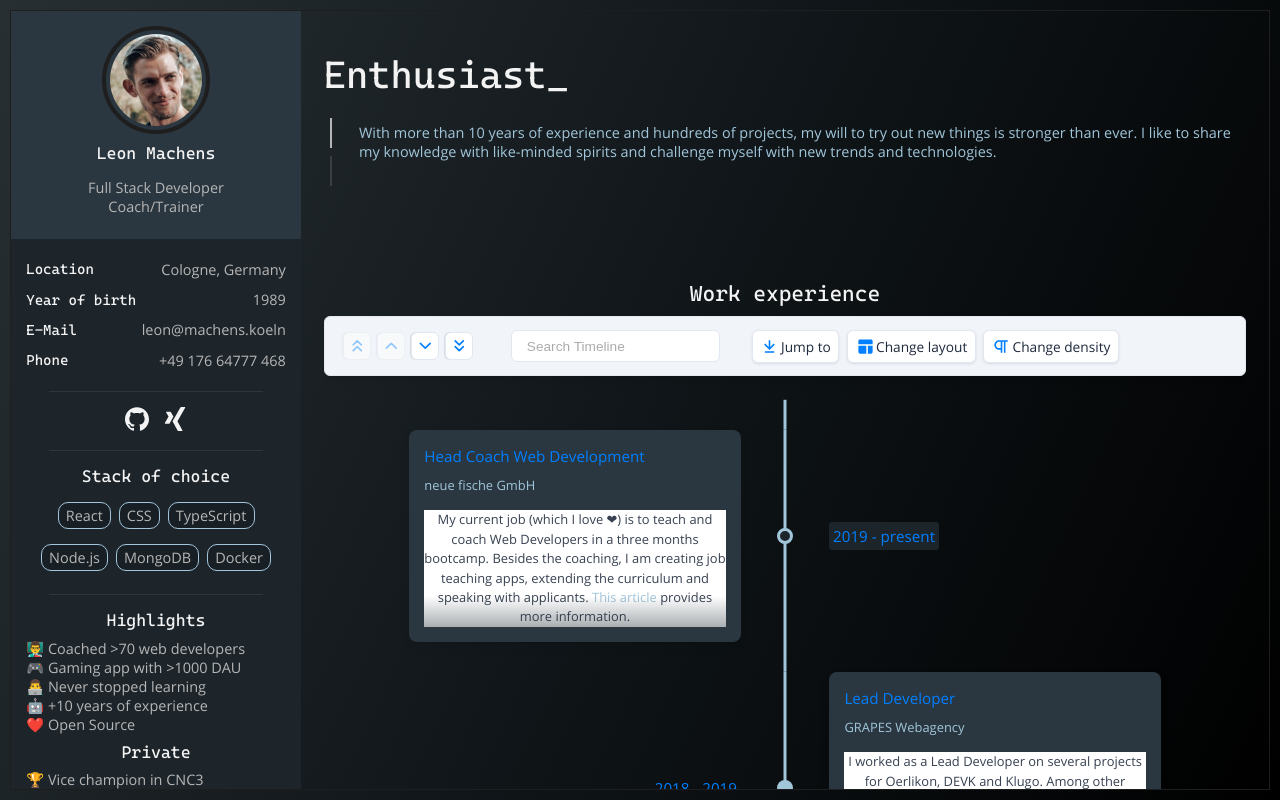
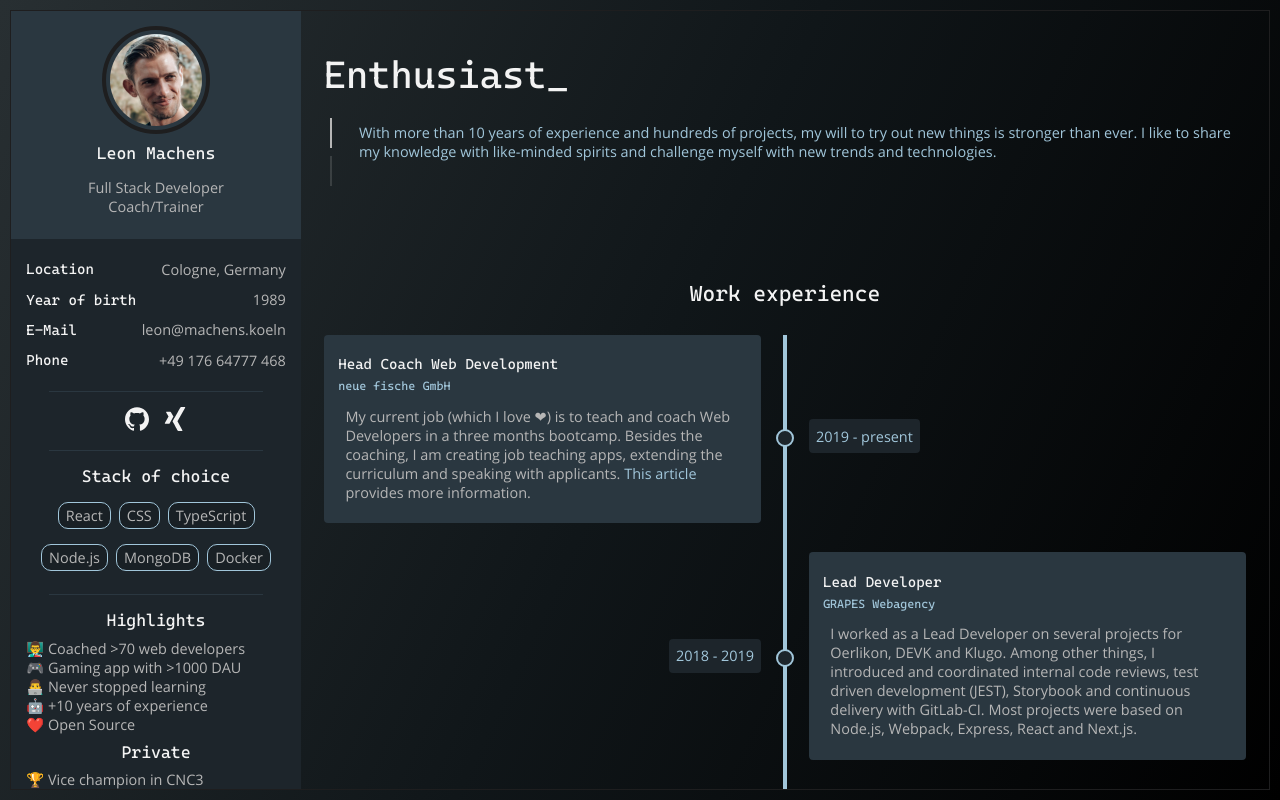
Before and after one commit to lmachens/cv, a Next.js app: page / in a window 1280 px wide. Built offline with nearby package versions, Linux system fonts and the light colour scheme.

Commit message:
♻️ Replace react-chrono with custom component

```diff
--- /dev/null
+++ b/components/chrono.js
@@ -0,0 +1,23 @@
+import styles from "../styles/Chrono.module.css";
+
+function chrono({ items }) {
+  return (
+    <section className={styles.chrono}>
+      {items.map((item) => (
+        <div key={item.title} className={styles.chrono__item}>
+          <div className={styles.chrono__range}>{item.range}</div>
+          <div className={styles.chrono__line} />
+          <article className={styles.chrono__card}>
+            <header>
+              <h4>{item.title}</h4>
+              <h5>{item.subtitle}</h5>
+            </header>
+            <main>{item.text}</main>
+          </article>
+        </div>
+      ))}
+    </section>
+  );
+}
+
+export default chrono;
--- a/components/timeline.js
+++ b/components/timeline.js
@@ -1,17 +1,17 @@
-import { Chrono } from "react-chrono";
+import Chrono from "./chrono";
 import styles from "../styles/Timeline.module.css";
 import { useEffect, useState } from "react";
 
 const items = [
   {
-    title: "2019 - present",
-    cardTitle: "Head Coach Web Development",
-    cardSubtitle: (
+    range: "2019 - present",
+    title: "Head Coach Web Development",
+    subtitle: (
       <a href="https://neuefische.de" target="_blank" rel="noreferrer">
         neue fische GmbH
       </a>
     ),
-    cardDetailedText: (
+    text: (
       <>
         My current job (which I love ❤) is to teach and coach Web Developers in
         a three months bootcamp. Besides the coaching, I am creating job
@@ -28,14 +28,14 @@ const items = [
     ),
   },
   {
-    title: "2018 - 2019",
-    cardTitle: "Lead Developer",
-    cardSubtitle: (
+    range: "2018 - 2019",
+    title: "Lead Developer",
+    subtitle: (
       <a href="https://grapes.de/" target="_blank" rel="noreferrer">
         GRAPES Webagency
       </a>
     ),
-    cardDetailedText: (
+    text: (
       <>
         I worked as a Lead Developer on several projects for Oerlikon, DEVK and
         Klugo. Among other things, I introduced and coordinated internal code
@@ -46,14 +46,14 @@ const items = [
     ),
   },
   {
-    title: "2017 - present",
-    cardTitle: "Founder",
-    cardSubtitle: (
+    range: "2017 - present",
+    title: "Founder",
+    subtitle: (
       <a href="https://th.gl" target="_blank" rel="noreferrer">
         Trophy Hunter
       </a>
     ),
-    cardDetailedText: (
+    text: (
       <>
         This is my biggest project, an app for League of Legends based on
         MongoDB, Next.js and React. With Trophy Hunter, I won the{" "}
@@ -71,14 +71,14 @@ const items = [
     ),
   },
   {
-    title: "2016 - 2018",
-    cardTitle: "Full Stack Developer",
-    cardSubtitle: (
+    range: "2016 - 2018",
+    title: "Full Stack Developer",
+    subtitle: (
       <a href="https://mobilehead.com/" target="_blank" rel="noreferrer">
         Mobilehead
       </a>
     ),
-    cardDetailedText: (
+    text: (
       <>
         As the first hired developer, I was responsible for most of the core
         modules and infrastructure. In addition to the web technologies like
@@ -90,14 +90,14 @@ const items = [
     ),
   },
   {
-    title: "2015 - 2016",
-    cardTitle: "Full Stack Developer",
-    cardSubtitle: (
+    range: "2015 - 2016",
+    title: "Full Stack Developer",
+    subtitle: (
       <a href="https://thehomelike.com" target="_blank" rel="noreferrer">
         Homelike
       </a>
     ),
-    cardDetailedText: (
+    text: (
       <>
         Homelike is a platform for furnished apartments, similar to Airbnb. I
         learned a lot about fast growing startups, funding and economic driven
@@ -108,14 +108,14 @@ const items = [
     ),
   },
   {
-    title: "2015",
-    cardTitle: "Co-Founder",
-    cardSubtitle: (
+    range: "2015",
+    title: "Co-Founder",
+    subtitle: (
       <a href="https://tronos.de/" target="_blank" rel="noreferrer">
         Tronos
       </a>
     ),
-    cardDetailedText: (
+    text: (
       <>
         In 2014 I was working on a mobile app to control a prototype of an
         autonomous and smart sun lounger called Smartlounger. We founded Tronos
@@ -133,9 +133,9 @@ const items = [
     ),
   },
   {
-    title: "2014 - 2015",
-    cardTitle: "PHP Developer",
-    cardSubtitle: (
+    range: "2014 - 2015",
+    title: "PHP Developer",
+    subtitle: (
       <a
         href="https://www.mps-solutions.de/produkt/mpscitywerk/"
         target="_blank"
@@ -144,7 +144,7 @@ const items = [
         Citywerk
       </a>
     ),
-    cardDetailedText: (
+    text: (
       <>
         After my studies, I started working as a PHP Developer. One big task was
         to migrate from PHP 5.3 to 5.4. If you know Register Globals in PHP, you
@@ -153,14 +153,14 @@ const items = [
     ),
   },
   {
-    title: "2013",
-    cardTitle: "C# Developer",
-    cardSubtitle: (
+    range: "2013",
+    title: "C# Developer",
+    subtitle: (
       <a href="http://www.sievers-group.com/" target="_blank" rel="noreferrer">
         Sievers SNC
       </a>
     ),
-    cardDetailedText: (
+    text: (
       <>
         As a master's degree candidate, I was working with C# and XAML to
         develop a Windows Store App (Windows 8.1). What is a Windows Store App
@@ -170,14 +170,14 @@ const items = [
   },
 
   {
-    title: "2011 - 2013",
-    cardTitle: "C/C++ Developer",
-    cardSubtitle: (
+    range: "2011 - 2013",
+    title: "C/C++ Developer",
+    subtitle: (
       <a href="https://besgrav.de/" target="_blank" rel="noreferrer">
         BES GmbH
       </a>
     ),
-    cardDetailedText: (
+    text: (
       <>
         During my studies, I started working for a small company as developer.
         BESgrav is a CAD software for engraving and cutting, but the code base
@@ -188,10 +188,10 @@ const items = [
     ),
   },
   {
-    title: "2010",
-    cardTitle: "Android Developer",
-    cardSubtitle: "Japan Communication",
-    cardDetailedText: (
+    range: "2010",
+    title: "Android Developer",
+    subtitle: "Japan Communication",
+    text: (
       <>
         I was working abroad in Tokyo for one month and developed an Android app
         for local subway schedules. This was my first project in Java, but more
@@ -204,10 +204,10 @@ const items = [
 
 const educations = [
   {
-    title: "2015",
-    cardTitle: "Trainer",
-    cardSubtitle: "IHK Osnabrück",
-    cardDetailedText: (
+    range: "2015",
+    title: "Trainer",
+    subtitle: "IHK Osnabrück",
+    text: (
       <>
         I always had the motivation to keep learning and share my knowledge with
         others. After work, I learned for IHK license (Ausbilderschein) to
@@ -216,10 +216,10 @@ const educations = [
     ),
   },
   {
-    title: "2012 - 2014",
-    cardTitle: "Master of Science in Informatics",
-    cardSubtitle: "Hochschule Osnabrück",
-    cardDetailedText: (
+    range: "2012 - 2014",
+    title: "Master of Science in Informatics",
+    subtitle: "Hochschule Osnabrück",
+    text: (
       <>
         My master thesis (mark: 1.15) explains the development of an document
         management app based on ELO (Elektronischer Leitz Ordner) for tablet
@@ -229,10 +229,10 @@ const educations = [
     ),
   },
   {
-    title: "2008 - 2012",
-    cardTitle: "Bachelor of Science in Technical Informatics",
-    cardSubtitle: "Hochschule Osnabrück",
-    cardDetailedText: (
+    range: "2008 - 2012",
+    title: "Bachelor of Science in Technical Informatics",
+    subtitle: "Hochschule Osnabrück",
+    text: (
       <>
         I wrote my bachelor thesis (mark: 1.7) about visual marker detection and
         spent one semester in Japan. This time was very impressive and gives me
@@ -242,10 +242,10 @@ const educations = [
     ),
   },
   {
-    title: "2005 - 2007",
-    cardTitle: "Vocational education",
-    cardSubtitle: "BBS Ammerland",
-    cardDetailedText: (
+    range: "2005 - 2007",
+    title: "Vocational education",
+    subtitle: "BBS Ammerland",
+    text: (
       <>
         2005 was the beginning of my computer science career by having
         successfully completed an education called "Technical Assistant for
@@ -284,35 +284,9 @@ function Timeline() {
   return (
     <section className={styles.chrono}>
       <h2>Work experience</h2>
-      <Chrono
-        allowDynamicUpdate
-        scrollable={false}
-        items={items}
-        mode={mode}
-        hideControls
-        theme={{
-          primary: "var(--accent-color)",
-          secondary: "#1d252b",
-          textColor: "var(--text-color)",
-          cardBgColor: "#2a3740",
-          cardForeColor: "var(--title-color)",
-        }}
-      />
+      <Chrono items={items} />
       <h2>Education</h2>
-      <Chrono
-        allowDynamicUpdate
-        scrollable={false}
-        items={educations}
-        mode={mode}
-        hideControls
-        theme={{
-          primary: "var(--accent-color)",
-          secondary: "#1d252b",
-          textColor: "var(--text-color)",
-          cardBgColor: "#2a3740",
-          cardForeColor: "var(--title-color)",
-        }}
-      />
+      <Chrono items={educations} />
     </section>
   );
 }
--- a/package.json
+++ b/package.json
@@ -11,7 +11,6 @@
     "classnames": "^2.2.6",
     "next": "10.0.5",
     "react": "17.0.1",
-    "react-chrono": "^1.9.1",
     "react-dom": "17.0.1"
   }
 }
--- a/styles/Aside.module.css
+++ b/styles/Aside.module.css
@@ -1,5 +1,5 @@
 .aside {
-  background: #2a3740;
+  background: var(--primary-background-color);
   min-width: 290px;
   display: grid;
   justify-content: stretch;
@@ -29,7 +29,7 @@
 }
 
 .aside main {
-  background: #1d252b;
+  background: var(--secondary-background-color);
   overflow: auto;
   padding: 1rem;
 }
--- /dev/null
+++ b/styles/Chrono.module.css
@@ -0,0 +1,78 @@
+.chrono {
+  display: grid;
+  margin: 2em 0;
+}
+
+.chrono__item {
+  display: grid;
+  grid-template-columns: 20% auto 1fr;
+  grid-gap: 1em;
+  text-align: left;
+  align-items: center;
+}
+
+.chrono > :first-child > .chrono__card {
+  margin-top: 0;
+}
+
+.chrono > :last-child > .chrono__card {
+  margin-bottom: 0;
+}
+
+.chrono__card {
+  background: var(--primary-background-color);
+  border-radius: 4px;
+  padding: 1em;
+  margin: 1em 0;
+  order: 2;
+}
+
+.chrono__card main {
+  padding: 0.5em;
+}
+
+.chrono__range {
+  color: var(--accent-color);
+  background: var(--secondary-background-color);
+  justify-self: end;
+
+  padding: 0.5em;
+  border-radius: 4px;
+  order: 0;
+}
+
+.chrono__line {
+  background: var(--accent-color);
+  width: 4px;
+  height: 100%;
+  margin: 0 0.5em;
+  position: relative;
+  order: 1;
+}
+
+.chrono__line::after {
+  content: "";
+  position: absolute;
+  top: calc(50% - 7px);
+  left: -7px;
+  height: 14px;
+  width: 14px;
+  background: var(--secondary-background-color);
+  border: 2px solid var(--accent-color);
+  border-radius: 50%;
+}
+
+@media (min-width: 800px) {
+  .chrono__item {
+    grid-template-columns: 1fr auto 1fr;
+  }
+
+  .chrono > :nth-child(odd) .chrono__card {
+    order: 0;
+  }
+
+  .chrono > :nth-child(odd) .chrono__range {
+    order: 2;
+    justify-self: start;
+  }
+}
--- a/styles/Home.module.css
+++ b/styles/Home.module.css
@@ -9,7 +9,7 @@
   display: grid;
 }
 
-@media (min-width: 576px) {
+@media (min-width: 680px) {
   .container {
     border: 1px solid #1e1e1f;
     margin: 10px;
--- a/styles/globals.css
+++ b/styles/globals.css
@@ -36,6 +36,8 @@
   --accent-color: #a1c6da;
   --primary-font: "Open Sans", sans-serif;
   --secondary-font: "CascadiaCode", Sans-Serif;
+  --primary-background-color: #2a3740;
+  --secondary-background-color: #1d252b;
 }
 
 html,
```
Also changed, not shown: 1 other file (tests, documents, lock files or other folders).
